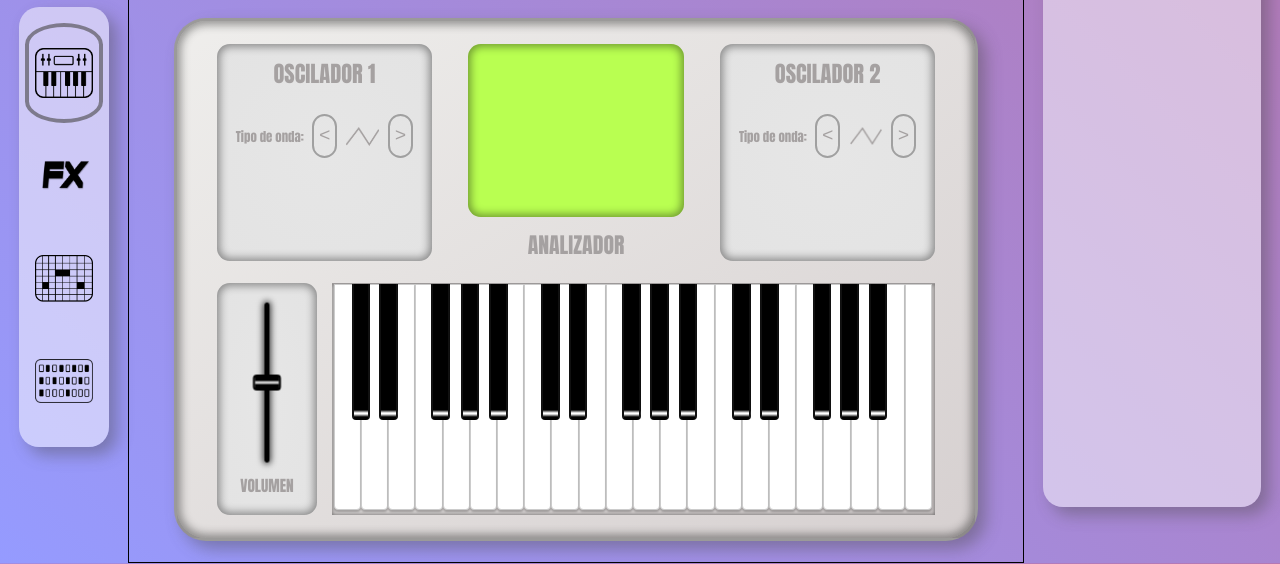
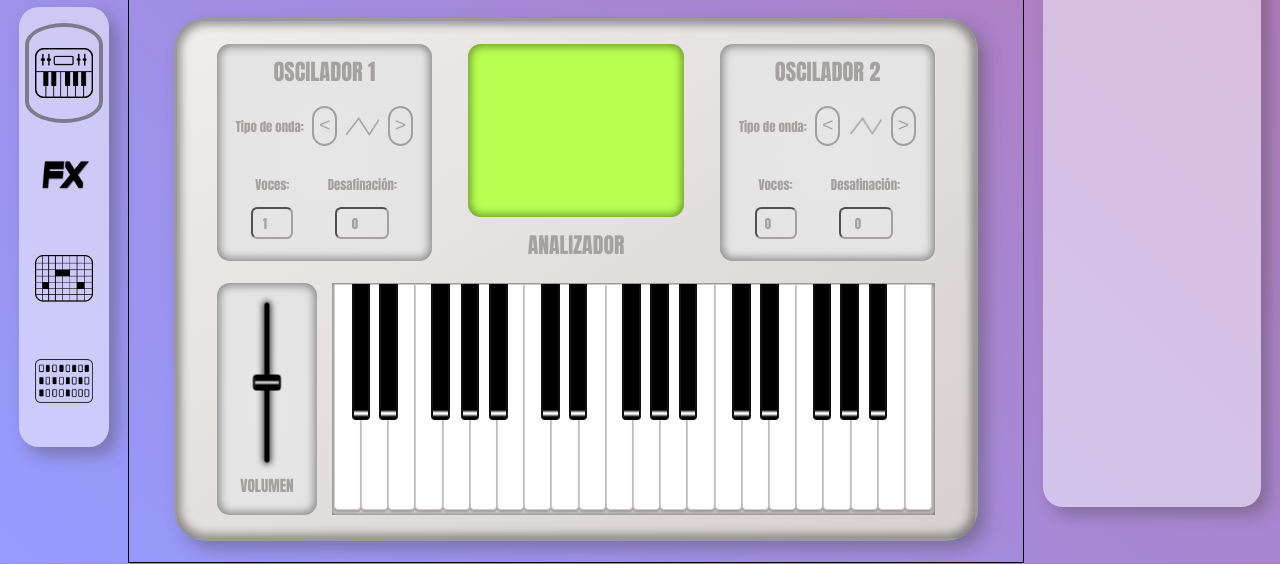
Before and after one commit to GeoCoderDev/2O-SINTH, a plain HTML site: page index.html in a window 1280 px wide. Shown: the part 237-801 px from the top of the page. Drawn offline with Linux system fonts and the light colour scheme; a script that the page names is missing.

Commit message:
Se cmpleto de diseñar los osciladores

```diff
--- a/estilos.css
+++ b/estilos.css
@@ -268,6 +268,7 @@ body{
         flex-direction: column;
         align-items: center;
         justify-content: space-evenly;
+        padding: 0.2vw 0;
 
     }
 
@@ -277,7 +278,7 @@ body{
 
     .Cont_tipos_de_onda{
         width: 90%;
-        height: 30%;
+        height: 28%;
         /* border: 1px solid black; */
         display: flex;
         align-items: center;
@@ -394,8 +395,34 @@ body{
 
     .Cont_voces_y_Desafinacion_1,.Cont_voces_y_Desafinacion_2{
         width: 90%;
-        height: 30%;
+        height: 40%;
+        display: grid;
+        grid-template-columns: repeat(2,1fr);
+        grid-template-rows: repeat(2,1fr);
         /* border: 1px solid black; */
+        align-items: center;
+        justify-items: center;
+        padding: 0 1.1vw 0.5vw 0;
+    }
+
+    .titulo_voc_des{
+        font-size: 1vw;
+        text-align: center;
+    }
+
+    #Cantidad_voces_osc_1, #Cantidad_desafinacion_osc_1,#Cantidad_voces_osc_2, #Cantidad_desafinacion_osc_2{
+        min-width: 30%;
+        min-height: 2.5vw;
+        text-align: center;
+        border-radius: 0.5vw;
+        background-color: transparent;
+        font-size: 1vw;
+        color: rgb(165, 161, 161);
+        border-color: rgb(165, 161, 161);
+    }
+
+    .titulo_voces{
+        font-size: 1vw;
     }
 
     #cont_analizador{
--- a/index.html
+++ b/index.html
@@ -78,7 +78,18 @@
 
                             </div>
 
-                            <div class="Cont_voces_y_Desafinacion_1"></div>
+                            <div class="Cont_voces_y_Desafinacion_1">
+
+                                <div class="titulo_voc_des">Voces:</div>
+                                <div class="titulo_voc_des">Desafinación:</div>
+                                <div>
+                                    <input id="Cantidad_voces_osc_1" type="number" min="1" max="8" value="1">
+                                </div>
+                                <div>
+                                    <input id="Cantidad_desafinacion_osc_1" type="number" min="-30" max="30" value="0">
+                                </div>
+
+                            </div>
 
                         </div>
 
@@ -128,7 +139,16 @@
 
                             </div>
 
-                            <div class="Cont_voces_y_Desafinacion_2"></div>
+                            <div class="Cont_voces_y_Desafinacion_2">
+                                <div class="titulo_voc_des">Voces:</div>
+                                <div class="titulo_voc_des">Desafinación:</div>
+                                <div>
+                                    <input id="Cantidad_voces_osc_2" type="number" min="0" max="8" value="0">
+                                </div>
+                                <div>
+                                    <input id="Cantidad_desafinacion_osc_2" type="number" min="-30" max="30" value="0">
+                                </div>
+                            </div>
                         </div>
 
                     </div>
```
